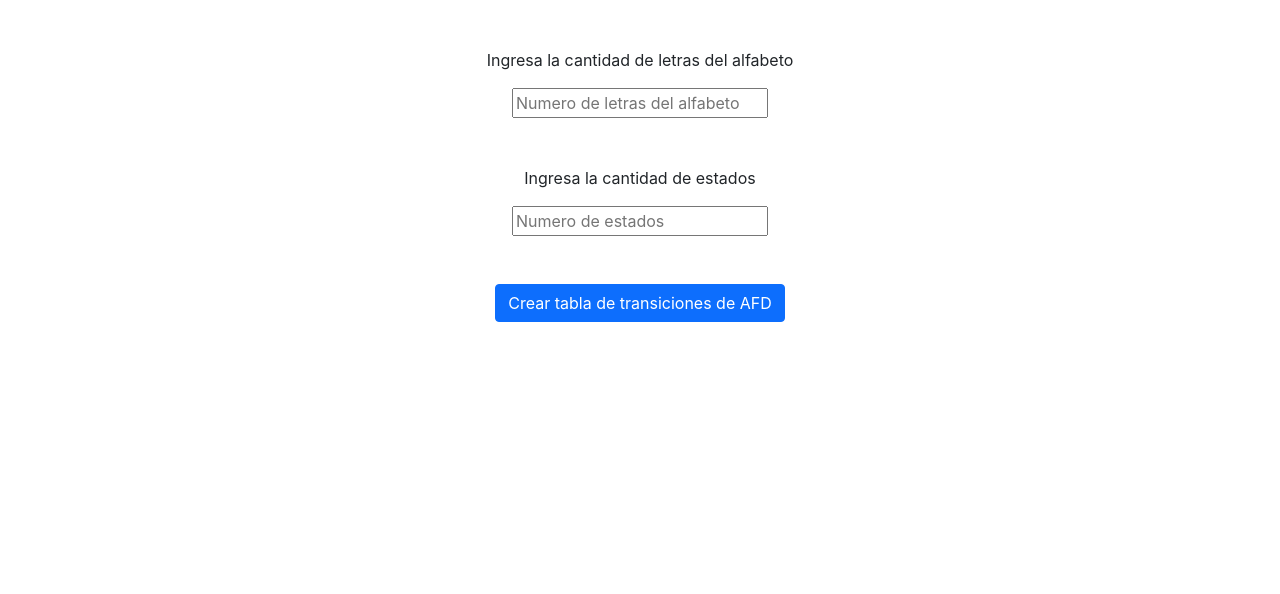
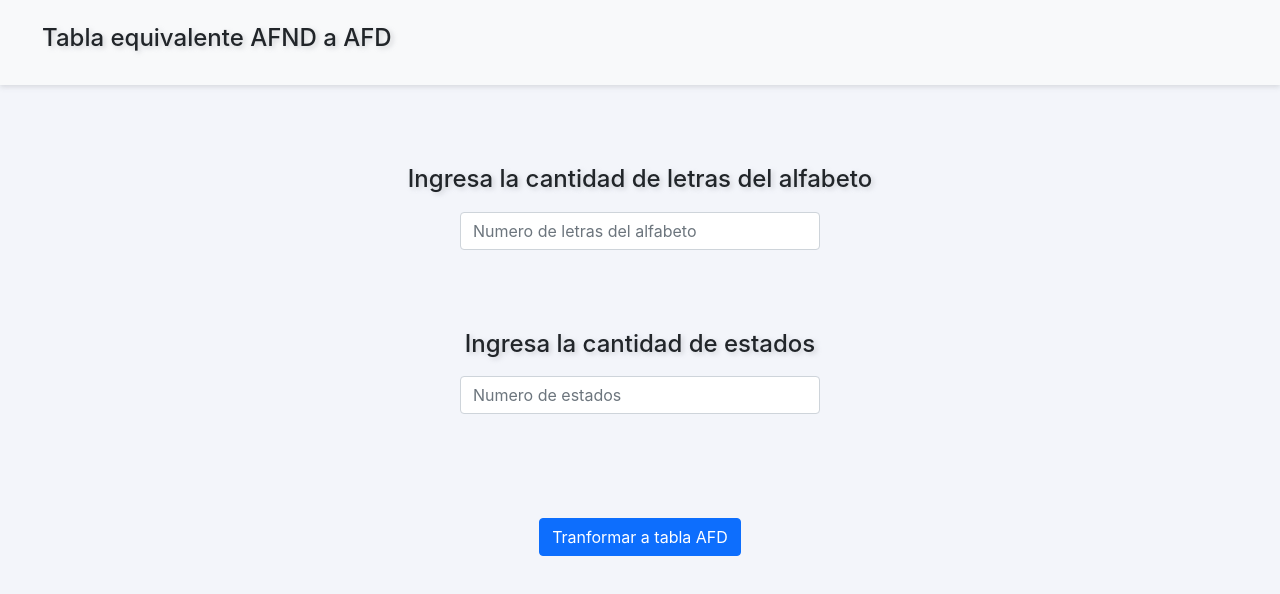
Before and after one commit to juan-jose2000/Automatas2_front, a React (Create React App) app: page / in a window 1280 px wide. Shown: the top 594 px of the page. Built offline with nearby package versions, Linux system fonts and the light colour scheme.

Commit message:
Diseño en tablas avanzado

```diff
--- a/public/index.html
+++ b/public/index.html
@@ -29,6 +29,7 @@
   <body>
     <noscript>You need to enable JavaScript to run this app.</noscript>
     <div id="root"></div>
+    <br><br><br><br><br><br><br><br><br><br>
     <!--
       This HTML file is a template.
       If you open it directly in the browser, you will see an empty page.
--- a/src/App.css
+++ b/src/App.css
@@ -1,5 +1,60 @@
+body {
+  background-color: #F3F5FA;
+}
+
+.navbar {
+  padding-top: 1.5rem;
+  padding-left: 30px;
+  padding-bottom: 1.5rem;
+  box-shadow: 0 2px 5px rgba(149 153 159 / 30%);
+}
+
+.text-shadow {
+  text-shadow: 0.1em 0.1em 0.2em rgb(149 153 159 / 40%);
+}
+
 .App {
+  margin-top: 5rem;
   text-align: center;
+  max-width: 1000px;
+}
+
+.t-left {
+  display: flex;
+  text-align: left;
+}
+
+.containerAlphabet {
+  max-width: 800px;
+  margin: 0 auto;
+  display: flex;
+  flex-direction: column;
+  flex-wrap: wrap;
+  justify-content: center;
+  align-items: center;
+}
+
+.form-control {
+  max-width: 360px;
+  min-width: 200px;
+  margin-top: 10px;
+}
+
+.table>:not(caption)>*>* {
+  background-color: #2c3034!important;
+  box-shadow: inset 0 0 0 9999px #2c3034!important;
+}
+
+
+th,
+td {
+  color: white!important;
+  border: 1px solid rgba(255, 255, 255, .1);
+}
+
+
+.t-left ul {
+  text-align: left;
 }
 
 .App-logo {
--- a/src/App.js
+++ b/src/App.js
@@ -20,6 +20,7 @@ class App extends Component {
     inputsAlphabet: [],
     inputsRow: [],
     cantidadEstados: 0,
+    alertStates: false
   };
 
   handlerNumberStates = (event) => {
@@ -30,7 +31,7 @@ class App extends Component {
         acceptanceStates: [],
         transitions: [],
         states: [],
-        initialState: ''
+        initialState: '',
       }
 
       return {
@@ -55,6 +56,10 @@ class App extends Component {
         }
       });
     }
+
+    this.setState({
+      alertStates: true
+    })
 
   }
 
@@ -137,7 +142,7 @@ class App extends Component {
       this.setState((prevState) => {
         return {
           ...prevState,
-          inputsAlphabet: [...prevState.inputsAlphabet, <input key={i} type="text" placeholder={`Caracter ${i + 1}`} onChange={this.setAlPhabet(i)} />]
+          inputsAlphabet: [...prevState.inputsAlphabet, <div className="col"><input key={i} type="text" className="form-control" placeholder={`Caracter ${i + 1}`} onChange={this.setAlPhabet(i)} /></div>]
         }
       });
     }
@@ -148,7 +153,7 @@ class App extends Component {
 
   getAFD = async () => {
     console.log(this.state.automata);
-    const { data: AFD } = await axios('http://192.168.100.4:3001/api/transform', {
+    const { data: AFD } = await axios('http://192.168.1.78:3001/api/transform', {
         method: 'POST',
         data: this.state.automata
     });
@@ -160,37 +165,82 @@ class App extends Component {
 
   render() {
 
+    const alert = <div className="alert alert-primary t-left" role="alert">
+                      <ul>
+                        <li>El primer estado es inicial</li>
+                        <li>Para que un estado sea de aceptación ingrese "*" como primer caracter</li>
+                        <li>Ejemplo de estado de aceptación: *p</li>
+                      </ul>
+                  </div> ;
+
+    const operacionAlert = this.state.alertStates === true ? alert : "";
+
     const { inputsAlphabet, inputsRow, AFD } = this.state;
     let table = <table></table>
     if (AFD) {
       table = Table({ AFD });
     }
+    console.log(this.state.alertStates)
+
+
+    const tableHead = this.state.automata.alphabet.map((alpa) => <th>{alpa}</th>)
+
+    const tableStatesTransitions = <table className="table table-dark table-striped mt-4">
+                                    <thead>
+                                        <tr>
+                                          <label className="badge bg-primary text-wrap m-1">Cabecera</label>
+                                          <th></th>
+                                          {tableHead}
+                                        </tr>
+                                    </thead>
+                                    <tbody>
+                                      {inputsRow}
+                                    </tbody>
+                                  </table>;
 
     return (
-      <div className="App container" >
-        <div className="mt-5">
+
       <div>
-            <p>Ingresa la cantidad de letras del alfabeto </p>
-            <input type="text" onChange={this.handlerAlphabet} placeholder="Numero de letras del alfabeto" />
-            <div id="alphabet">
+        <nav class="navbar navbar-light bg-light">
+          <div class="container-fluid">
+            <h4 className="text-shadow">Tabla equivalente AFND a AFD</h4>
+          </div>
+        </nav>
+
+
+        <div className="App container">
+          <div className="mt-3">
+            <div className="containerAlphabet">
+
+              <h4 className="text-shadow">Ingresa la cantidad de letras del alfabeto </h4>
+              <input type="text" className="form-control" onChange={this.handlerAlphabet} placeholder="Numero de letras del alfabeto" />
+              <div id="alphabet" className="m-3 row">
                 {inputsAlphabet}
               </div>
             </div>
 
-          <div className="m-5">
-            <p>Ingresa la cantidad de estados </p>
-            <input type="text" onChange={this.handlerNumberStates} placeholder="Numero de estados" />
-            <div id="InputsStates">
-              {inputsRow}
+            <div className="m-5 d-flex flex-column justify-content-center align-items-center">
+
+              <h4 className="text-shadow">Ingresa la cantidad de estados </h4>
+              <input type="text" className="form-control" onChange={this.handlerNumberStates} placeholder="Numero de estados" />
+              <div id="InputsStates" className="m-3 container">
+                {
+                  this.state.cantidadEstados > 0 ? operacionAlert : ""
+                }
+                <div className="m-4">
+                  {this.state.cantidadEstados > 0 ? tableStatesTransitions : ""}
+                </div>
               </div>
             </div>
 
-          <button className="btn btn-primary" onClick={this.getAFD}>Crear tabla de transiciones de AFD</button>
 
             {table}
 
           </div>
 
+          <button onClick={this.getAFD} className="btn btn-primary">Tranformar a tabla AFD</button>
+
+        </div>
       </div>
     )
   }
--- a/src/components/Row.component.js
+++ b/src/components/Row.component.js
@@ -6,22 +6,32 @@ const Row = (props) => {
 
     let transitions = [];
     let inputState;
+
+    const inputsForm = {
+        background: "transparent",
+        border: "none",
+        textAlign: "center",
+        color: "white"
+    }
+
     if (i === 0) {
-        inputState = <input type="text" placeholder="Ingrese el estado inicial" onChange={setStates(i)} />
+        inputState = <th scope="row"><input type="text" placeholder="Ingrese el estado inicial" onChange={setStates(i)} style={inputsForm}/></th>
     } else {
-        inputState = <input type="text" placeholder={`Ingrese el estado ${i + 1}`} onChange={setStates(i)} />
+        inputState = <th scope="row"><input type="text" placeholder={`Ingrese el estado ${i + 1}`} onChange={setStates(i)} style={inputsForm}/></th>
     }
 
     for (let x = 0; x < nAlphabet; x++) {
-        transitions = [...transitions, <input key={x} type="text" placeholder={`ruta ${x + 1}`} onChange={setTransitions(i, x)} />];
+        transitions = [...transitions, <td><input key={x} type="text" placeholder={`ruta ${x + 1}`} onChange={setTransitions(i, x)} style={inputsForm}/></td>];
     }
 
     return (
-        <div>
-            <label>Estado {i + 1}</label>
-            {inputState}
-            {transitions}
-        </div>
+        <>
+                <tr>
+                    <label className="badge bg-primary text-wrap m-1">Estado {i + 1}</label>
+                    {inputState}
+                    {transitions}
+                </tr>
+        </>
     );
 }
 
--- a/src/components/Table.component.js
+++ b/src/components/Table.component.js
@@ -25,7 +25,7 @@ const Table = (props) => {
         }
 
         return (
-            <tr key={i}>
+            <tr key={i} className="table-primary">
                 {stateRow}
                 {transitions}
             </tr>
@@ -34,6 +34,7 @@ const Table = (props) => {
 
     return (
         <>
+            <h4 className="text-shadow">Tabla AFD equivalente</h4>
             <table className="table table-dark table-striped mt-4">
                 <thead>
                     <tr>
```
Lines whose indentation alone changed are shown as unchanged.
